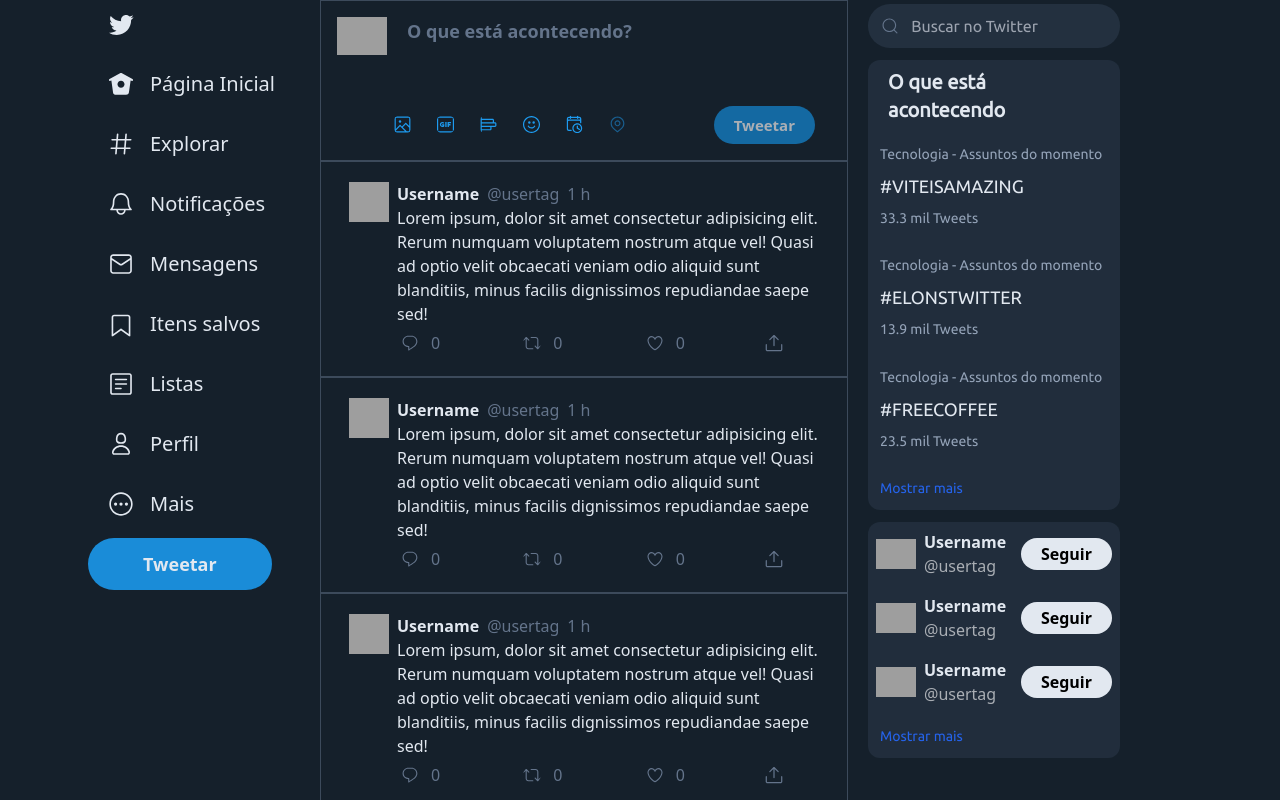
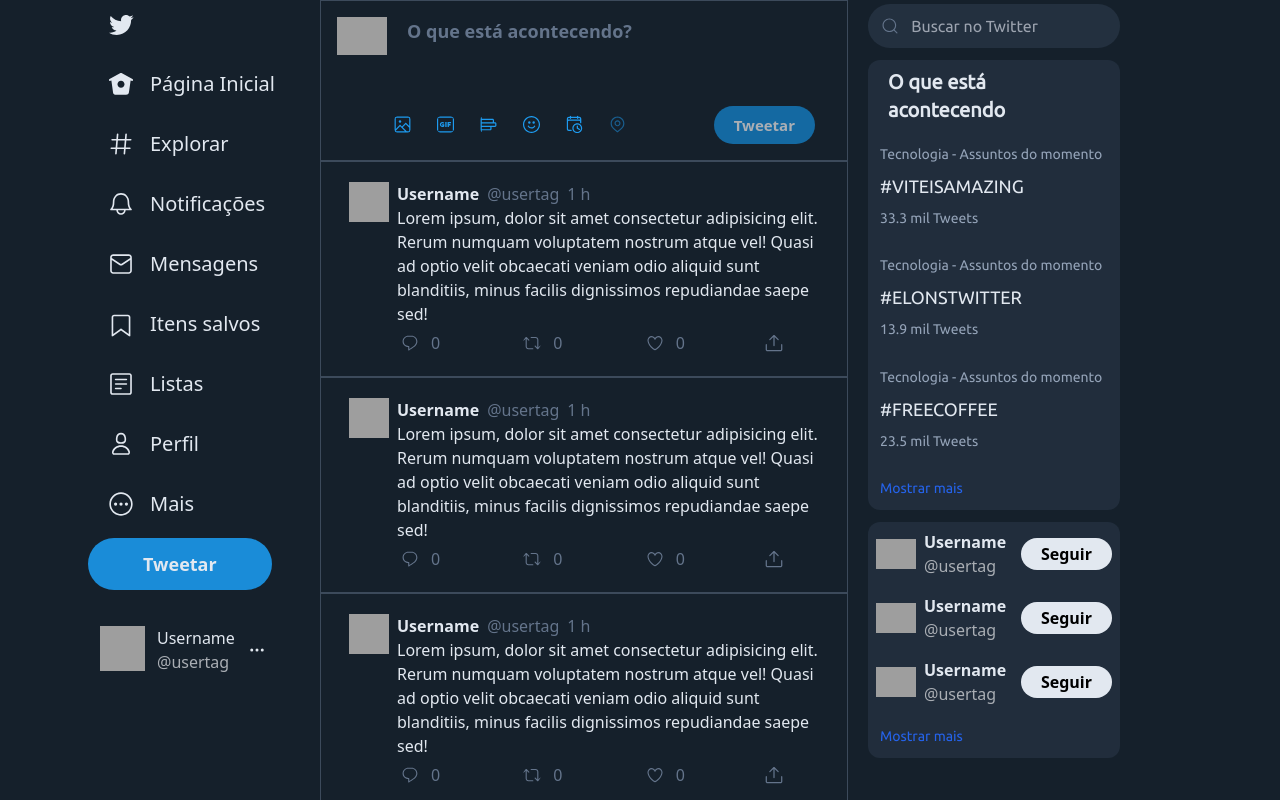
Before and after one commit to Sir-Aguiar/desktop-twitter-clone, a React (Vite) app: page / in a window 1280 px wide. Shown: the top 800 px of the page. Built offline with nearby package versions, Linux system fonts and the light colour scheme; grey boxes are pictures that could not be loaded.

Commit message:
Real finishing

```diff
--- a/src/styles/header.css
+++ b/src/styles/header.css
@@ -20,7 +20,7 @@
   @apply max-w-[45px] max-h-[45px];
 }
 .profile-icon {
-  @apply flex gap-3 py-2 px-3 w-[85%] mt-auto mb-2 cursor-pointer hover:bg-slate-700 rounded-full bg-opacity-5 transition-all duration-150;
+  @apply flex gap-3 py-2 px-3 w-[85%] mt-5 mb-2 cursor-pointer hover:bg-slate-700 rounded-full bg-opacity-5 transition-all duration-150;
 }
 .profile-icon svg {
   @apply h-[18px] w-[18px] fill-slate-200 self-center ml-auto;
```
